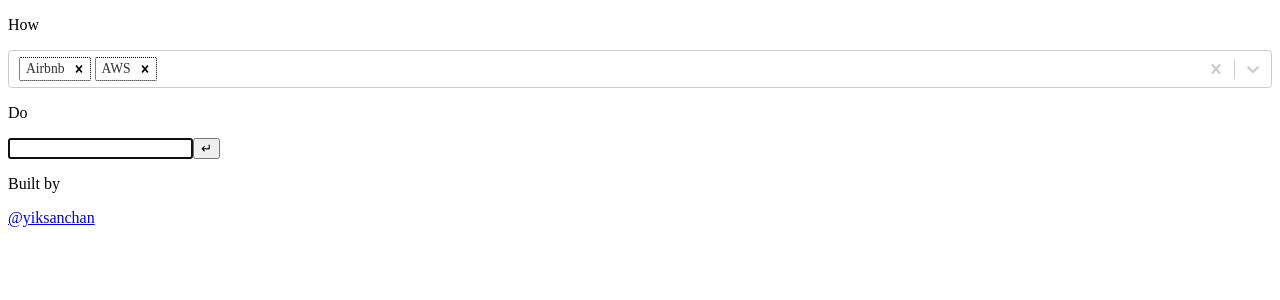
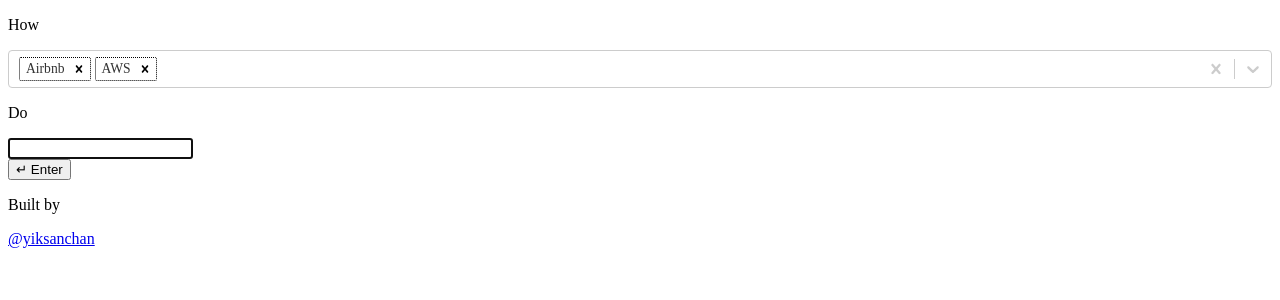
Before and after one commit to YikSanChan/howXdoY, a Next.js app: page / in a window 1280 px wide. Shown: the top 300 px of the page. Built offline with nearby package versions, Linux system fonts and the light colour scheme.

Commit message:
style input

```diff
--- a/package.json
+++ b/package.json
@@ -7,6 +7,7 @@
     "format": "yarn prettier --write ."
   },
   "dependencies": {
+    "@tailwindcss/forms": "^0.3.4",
     "next": "latest",
     "react": "^17.0.2",
     "react-dom": "^17.0.2",
--- a/pages/index.js
+++ b/pages/index.js
@@ -40,9 +40,9 @@ const styleConfig = {
         borderColor: "black",
       },
       // TODO: when focused, the border color should be black
-      // ":focus": {
-      //   borderColor: "black",
-      // },
+      ":focus": {
+        borderColor: "black",
+      },
     };
   },
   option: (styles, { isFocused }) => ({
@@ -103,10 +103,10 @@ export default function Home({ blogs }) {
             }}
           />
           <p className="my-3 text-3xl font-bold">Do</p>
-          <div className="flex flex-row justify-between border-2 border-gray-300 rounded px-2 py-0.5 h-10 hover:border-black">
+          <div className="relative rounded-md">
             <input
-              className="flex-1 outline-none"
               type="text"
+              className="block w-full rounded-md focus:ring-black focus:border-black border-gray-300"
               ref={inputElement}
               value={searchTerm}
               onChange={(e) => setSearchTerm(e.target.value)}
@@ -124,7 +124,11 @@ export default function Home({ blogs }) {
                 }
               }}
             />
-            <button>↵</button>
+            <div className="absolute inset-y-0 right-0 flex items-center">
+              <button className="h-full px-1 text-gray-300 rounded-md pointer-events-none">
+                ↵ Enter
+              </button>
+            </div>
           </div>
         </div>
       </main>
--- a/tailwind.config.js
+++ b/tailwind.config.js
@@ -6,7 +6,9 @@ module.exports = {
     extend: {},
   },
   variants: {
-    extend: {},
+    extend: {
+      borderStyle: ["hover", "focus"],
+    },
   },
-  plugins: [],
+  plugins: [require("@tailwindcss/forms")],
 };
```
Also changed, not shown: 1 other file (tests, documents, lock files or other folders).
